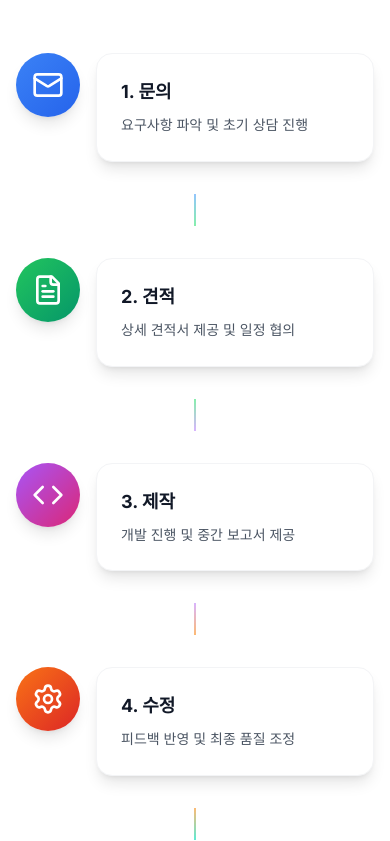
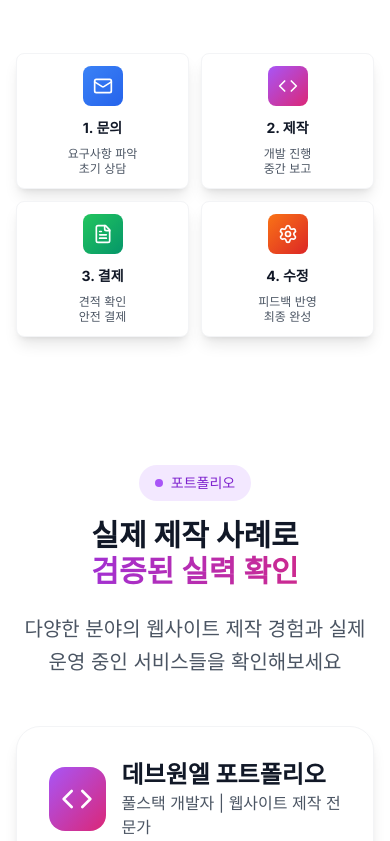
Before and after one commit to wjb127/webapp-landing-maker, a Next.js app: page / in a window 390 px wide. Shown: the part 2523-3364 px from the top of the page. Built offline with nearby package versions, Linux system fonts and the light colour scheme.

Commit message:
Refactor process section with responsive grid and improved hover effects
Co-authored-by: qhv147 <qhv147@gmail.com>

```diff
--- a/src/app/page.tsx
+++ b/src/app/page.tsx
@@ -377,196 +377,70 @@ export default function Home() {
               </p>
           </div>
 
-          {/* Desktop Timeline */}
-          <div className="hidden lg:block relative">
-            {/* Timeline Line */}
-            <div className="absolute top-1/2 left-0 right-0 h-1 bg-gradient-to-r from-blue-200 via-purple-200 to-orange-200 transform -translate-y-1/2 rounded-full"></div>
-
-            <div className="relative grid grid-cols-5 gap-8">
+          {/* Desktop and Mobile Process Grid */}
+          <div className="grid grid-cols-2 gap-3 sm:gap-4 lg:gap-6">
             {/* Step 1 */}
-              <div className="text-center group">
-                <div className="relative mb-8">
-                  <div className="w-20 h-20 bg-gradient-to-br from-blue-500 to-blue-600 rounded-full flex items-center justify-center mx-auto shadow-lg group-hover:shadow-xl transition-shadow duration-300 relative z-10">
-                    <Mail className="h-10 w-10 text-white" />
+            <div className="group relative bg-white rounded-lg sm:rounded-2xl p-3 sm:p-6 lg:p-8 shadow-lg hover:shadow-2xl transition-all duration-500 transform hover:-translate-y-2 border border-gray-100 hover:border-blue-200">
+              <div className="absolute inset-0 bg-gradient-to-br from-blue-50 to-blue-100 rounded-lg sm:rounded-2xl opacity-0 group-hover:opacity-100 transition-opacity duration-500"></div>
+              <div className="relative z-10 text-center">
+                <div className="w-10 h-10 sm:w-16 sm:h-16 lg:w-20 lg:h-20 bg-gradient-to-br from-blue-500 to-blue-600 rounded-lg sm:rounded-2xl flex items-center justify-center mx-auto mb-3 sm:mb-6 group-hover:scale-110 transition-transform duration-300">
+                  <Mail className="h-5 w-5 sm:h-8 sm:w-8 lg:h-10 lg:w-10 text-white" />
                 </div>
-                  <div className="absolute -top-2 -left-2 w-24 h-24 bg-blue-100 rounded-full opacity-0 group-hover:opacity-100 transition-opacity duration-300"></div>
-                </div>
-                <div className="bg-white p-6 rounded-2xl shadow-lg group-hover:shadow-xl transition-shadow duration-300 border border-gray-100">
-                  <h3 className="text-xl font-bold text-gray-900 mb-2">1. 문의</h3>
-                  <p className="text-gray-600 text-sm leading-relaxed">
-                    요구사항 파악 및<br />
-                    초기 상담 진행
+                <h3 className="text-sm sm:text-lg lg:text-xl font-bold text-gray-900 mb-2 group-hover:text-blue-600 transition-colors">1. 문의</h3>
+                <p className="text-xs sm:text-sm text-gray-600 leading-tight">
+                  요구사항 파악<br className="sm:hidden" />
+                  <span className="hidden sm:inline">및 </span>초기 상담
                 </p>
               </div>
             </div>
 
             {/* Step 2 */}
-              <div className="text-center group">
-                <div className="relative mb-8">
-                  <div className="w-20 h-20 bg-gradient-to-br from-green-500 to-emerald-600 rounded-full flex items-center justify-center mx-auto shadow-lg group-hover:shadow-xl transition-shadow duration-300 relative z-10">
-                    <FileText className="h-10 w-10 text-white" />
+            <div className="group relative bg-white rounded-lg sm:rounded-2xl p-3 sm:p-6 lg:p-8 shadow-lg hover:shadow-2xl transition-all duration-500 transform hover:-translate-y-2 border border-gray-100 hover:border-purple-200">
+              <div className="absolute inset-0 bg-gradient-to-br from-purple-50 to-purple-100 rounded-lg sm:rounded-2xl opacity-0 group-hover:opacity-100 transition-opacity duration-500"></div>
+              <div className="relative z-10 text-center">
+                <div className="w-10 h-10 sm:w-16 sm:h-16 lg:w-20 lg:h-20 bg-gradient-to-br from-purple-500 to-pink-600 rounded-lg sm:rounded-2xl flex items-center justify-center mx-auto mb-3 sm:mb-6 group-hover:scale-110 transition-transform duration-300">
+                  <Code className="h-5 w-5 sm:h-8 sm:w-8 lg:h-10 lg:w-10 text-white" />
                 </div>
-                  <div className="absolute -top-2 -left-2 w-24 h-24 bg-green-100 rounded-full opacity-0 group-hover:opacity-100 transition-opacity duration-300"></div>
-                </div>
-                <div className="bg-white p-6 rounded-2xl shadow-lg group-hover:shadow-xl transition-shadow duration-300 border border-gray-100">
-                  <h3 className="text-xl font-bold text-gray-900 mb-2">2. 견적</h3>
-                  <p className="text-gray-600 text-sm leading-relaxed">
-                    상세 견적서 제공<br />
-                    일정 및 비용 협의
+                <h3 className="text-sm sm:text-lg lg:text-xl font-bold text-gray-900 mb-2 group-hover:text-purple-600 transition-colors">2. 제작</h3>
+                <p className="text-xs sm:text-sm text-gray-600 leading-tight">
+                  개발 진행<br className="sm:hidden" />
+                  <span className="hidden sm:inline">및 </span>중간 보고
                 </p>
               </div>
             </div>
 
             {/* Step 3 */}
-              <div className="text-center group">
-                <div className="relative mb-8">
-                  <div className="w-20 h-20 bg-gradient-to-br from-purple-500 to-pink-600 rounded-full flex items-center justify-center mx-auto shadow-lg group-hover:shadow-xl transition-shadow duration-300 relative z-10">
-                    <Code className="h-10 w-10 text-white" />
+            <div className="group relative bg-white rounded-lg sm:rounded-2xl p-3 sm:p-6 lg:p-8 shadow-lg hover:shadow-2xl transition-all duration-500 transform hover:-translate-y-2 border border-gray-100 hover:border-green-200">
+              <div className="absolute inset-0 bg-gradient-to-br from-green-50 to-green-100 rounded-lg sm:rounded-2xl opacity-0 group-hover:opacity-100 transition-opacity duration-500"></div>
+              <div className="relative z-10 text-center">
+                <div className="w-10 h-10 sm:w-16 sm:h-16 lg:w-20 lg:h-20 bg-gradient-to-br from-green-500 to-emerald-600 rounded-lg sm:rounded-2xl flex items-center justify-center mx-auto mb-3 sm:mb-6 group-hover:scale-110 transition-transform duration-300">
+                  <FileText className="h-5 w-5 sm:h-8 sm:w-8 lg:h-10 lg:w-10 text-white" />
                 </div>
-                  <div className="absolute -top-2 -left-2 w-24 h-24 bg-purple-100 rounded-full opacity-0 group-hover:opacity-100 transition-opacity duration-300"></div>
-                </div>
-                <div className="bg-white p-6 rounded-2xl shadow-lg group-hover:shadow-xl transition-shadow duration-300 border border-gray-100">
-                  <h3 className="text-xl font-bold text-gray-900 mb-2">3. 제작</h3>
-                  <p className="text-gray-600 text-sm leading-relaxed">
-                    개발 진행 및<br />
-                    중간 보고서 제공
+                <h3 className="text-sm sm:text-lg lg:text-xl font-bold text-gray-900 mb-2 group-hover:text-green-600 transition-colors">3. 결제</h3>
+                <p className="text-xs sm:text-sm text-gray-600 leading-tight">
+                  견적 확인<br className="sm:hidden" />
+                  <span className="hidden sm:inline">및 </span>안전 결제
                 </p>
               </div>
             </div>
 
             {/* Step 4 */}
-              <div className="text-center group">
-                <div className="relative mb-8">
-                  <div className="w-20 h-20 bg-gradient-to-br from-orange-500 to-red-600 rounded-full flex items-center justify-center mx-auto shadow-lg group-hover:shadow-xl transition-shadow duration-300 relative z-10">
-                    <Settings className="h-10 w-10 text-white" />
+            <div className="group relative bg-white rounded-lg sm:rounded-2xl p-3 sm:p-6 lg:p-8 shadow-lg hover:shadow-2xl transition-all duration-500 transform hover:-translate-y-2 border border-gray-100 hover:border-orange-200">
+              <div className="absolute inset-0 bg-gradient-to-br from-orange-50 to-orange-100 rounded-lg sm:rounded-2xl opacity-0 group-hover:opacity-100 transition-opacity duration-500"></div>
+              <div className="relative z-10 text-center">
+                <div className="w-10 h-10 sm:w-16 sm:h-16 lg:w-20 lg:h-20 bg-gradient-to-br from-orange-500 to-red-600 rounded-lg sm:rounded-2xl flex items-center justify-center mx-auto mb-3 sm:mb-6 group-hover:scale-110 transition-transform duration-300">
+                  <Settings className="h-5 w-5 sm:h-8 sm:w-8 lg:h-10 lg:w-10 text-white" />
                 </div>
-                  <div className="absolute -top-2 -left-2 w-24 h-24 bg-orange-100 rounded-full opacity-0 group-hover:opacity-100 transition-opacity duration-300"></div>
-                </div>
-                <div className="bg-white p-6 rounded-2xl shadow-lg group-hover:shadow-xl transition-shadow duration-300 border border-gray-100">
-                  <h3 className="text-xl font-bold text-gray-900 mb-2">4. 수정</h3>
-                  <p className="text-gray-600 text-sm leading-relaxed">
-                    피드백 반영 및<br />
-                    최종 품질 조정
-                  </p>
-                </div>
-              </div>
-
-              {/* Step 5 */}
-              <div className="text-center group">
-                <div className="relative mb-8">
-                  <div className="w-20 h-20 bg-gradient-to-br from-teal-500 to-cyan-600 rounded-full flex items-center justify-center mx-auto shadow-lg group-hover:shadow-xl transition-shadow duration-300 relative z-10">
-                    <CheckCircle className="h-10 w-10 text-white" />
-                  </div>
-                  <div className="absolute -top-2 -left-2 w-24 h-24 bg-teal-100 rounded-full opacity-0 group-hover:opacity-100 transition-opacity duration-300"></div>
-                </div>
-                <div className="bg-white p-6 rounded-2xl shadow-lg group-hover:shadow-xl transition-shadow duration-300 border border-gray-100">
-                  <h3 className="text-xl font-bold text-gray-900 mb-2">5. 납품</h3>
-                  <p className="text-gray-600 text-sm leading-relaxed">
-                    배포 완료 및<br />
-                    사후 지원 제공
+                <h3 className="text-sm sm:text-lg lg:text-xl font-bold text-gray-900 mb-2 group-hover:text-orange-600 transition-colors">4. 수정</h3>
+                <p className="text-xs sm:text-sm text-gray-600 leading-tight">
+                  피드백 반영<br className="sm:hidden" />
+                  <span className="hidden sm:inline">및 </span>최종 완성
                 </p>
               </div>
             </div>
           </div>
-          </div>
 
-          {/* Mobile Timeline */}
-          <div className="lg:hidden space-y-8">
-            {/* Step 1 */}
-            <div className="flex items-start space-x-4">
-              <div className="flex-shrink-0">
-                <div className="w-16 h-16 bg-gradient-to-br from-blue-500 to-blue-600 rounded-full flex items-center justify-center shadow-lg">
-                  <Mail className="h-8 w-8 text-white" />
-                </div>
-              </div>
-              <div className="flex-1 bg-white p-6 rounded-2xl shadow-lg border border-gray-100">
-                <h3 className="text-lg font-bold text-gray-900 mb-2">1. 문의</h3>
-                <p className="text-gray-600 text-sm leading-relaxed">
-                  요구사항 파악 및 초기 상담 진행
-                </p>
-              </div>
-            </div>
 
-            {/* Connector */}
-            <div className="flex justify-center">
-              <div className="w-0.5 h-8 bg-gradient-to-b from-blue-300 to-green-300"></div>
-            </div>
-
-            {/* Step 2 */}
-            <div className="flex items-start space-x-4">
-              <div className="flex-shrink-0">
-                <div className="w-16 h-16 bg-gradient-to-br from-green-500 to-emerald-600 rounded-full flex items-center justify-center shadow-lg">
-                  <FileText className="h-8 w-8 text-white" />
-                </div>
-              </div>
-              <div className="flex-1 bg-white p-6 rounded-2xl shadow-lg border border-gray-100">
-                <h3 className="text-lg font-bold text-gray-900 mb-2">2. 견적</h3>
-                <p className="text-gray-600 text-sm leading-relaxed">
-                  상세 견적서 제공 및 일정 협의
-                </p>
-              </div>
-            </div>
-
-            {/* Connector */}
-            <div className="flex justify-center">
-              <div className="w-0.5 h-8 bg-gradient-to-b from-green-300 to-purple-300"></div>
-            </div>
-
-            {/* Step 3 */}
-            <div className="flex items-start space-x-4">
-              <div className="flex-shrink-0">
-                <div className="w-16 h-16 bg-gradient-to-br from-purple-500 to-pink-600 rounded-full flex items-center justify-center shadow-lg">
-                  <Code className="h-8 w-8 text-white" />
-                </div>
-              </div>
-              <div className="flex-1 bg-white p-6 rounded-2xl shadow-lg border border-gray-100">
-                <h3 className="text-lg font-bold text-gray-900 mb-2">3. 제작</h3>
-                <p className="text-gray-600 text-sm leading-relaxed">
-                  개발 진행 및 중간 보고서 제공
-                </p>
-              </div>
-            </div>
-
-            {/* Connector */}
-            <div className="flex justify-center">
-              <div className="w-0.5 h-8 bg-gradient-to-b from-purple-300 to-orange-300"></div>
-            </div>
-
-            {/* Step 4 */}
-            <div className="flex items-start space-x-4">
-              <div className="flex-shrink-0">
-                <div className="w-16 h-16 bg-gradient-to-br from-orange-500 to-red-600 rounded-full flex items-center justify-center shadow-lg">
-                  <Settings className="h-8 w-8 text-white" />
-                </div>
-              </div>
-              <div className="flex-1 bg-white p-6 rounded-2xl shadow-lg border border-gray-100">
-                <h3 className="text-lg font-bold text-gray-900 mb-2">4. 수정</h3>
-                <p className="text-gray-600 text-sm leading-relaxed">
-                  피드백 반영 및 최종 품질 조정
-                </p>
-              </div>
-            </div>
-
-            {/* Connector */}
-            <div className="flex justify-center">
-              <div className="w-0.5 h-8 bg-gradient-to-b from-orange-300 to-teal-300"></div>
-            </div>
-
-            {/* Step 5 */}
-            <div className="flex items-start space-x-4">
-              <div className="flex-shrink-0">
-                <div className="w-16 h-16 bg-gradient-to-br from-teal-500 to-cyan-600 rounded-full flex items-center justify-center shadow-lg">
-                  <CheckCircle className="h-8 w-8 text-white" />
-                </div>
-              </div>
-              <div className="flex-1 bg-white p-6 rounded-2xl shadow-lg border border-gray-100">
-                <h3 className="text-lg font-bold text-gray-900 mb-2">5. 납품</h3>
-                <p className="text-gray-600 text-sm leading-relaxed">
-                  배포 완료 및 사후 지원 제공
-                </p>
-              </div>
-            </div>
-          </div>
         </div>
       </section>
 
```
Lines whose indentation alone changed are shown as unchanged.
